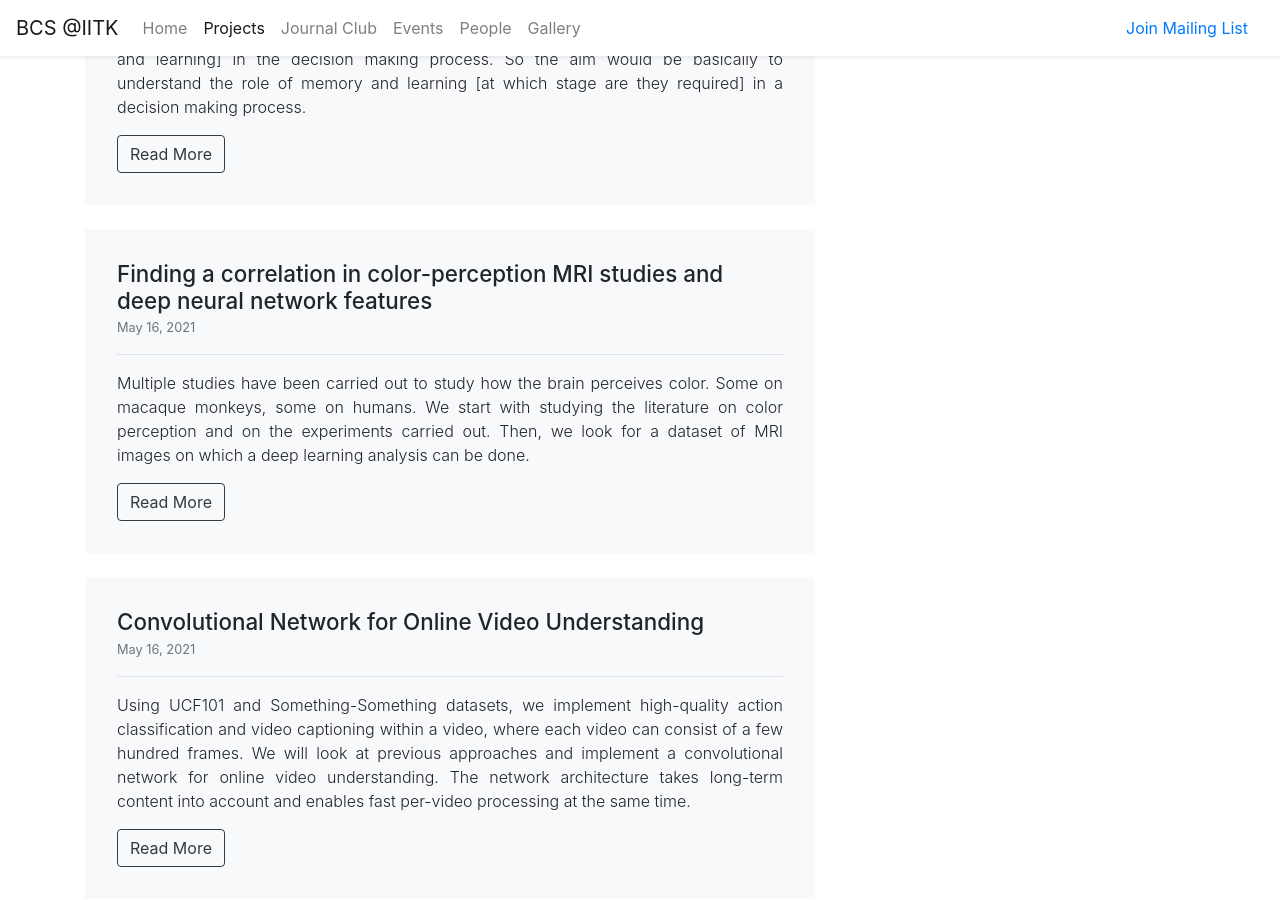
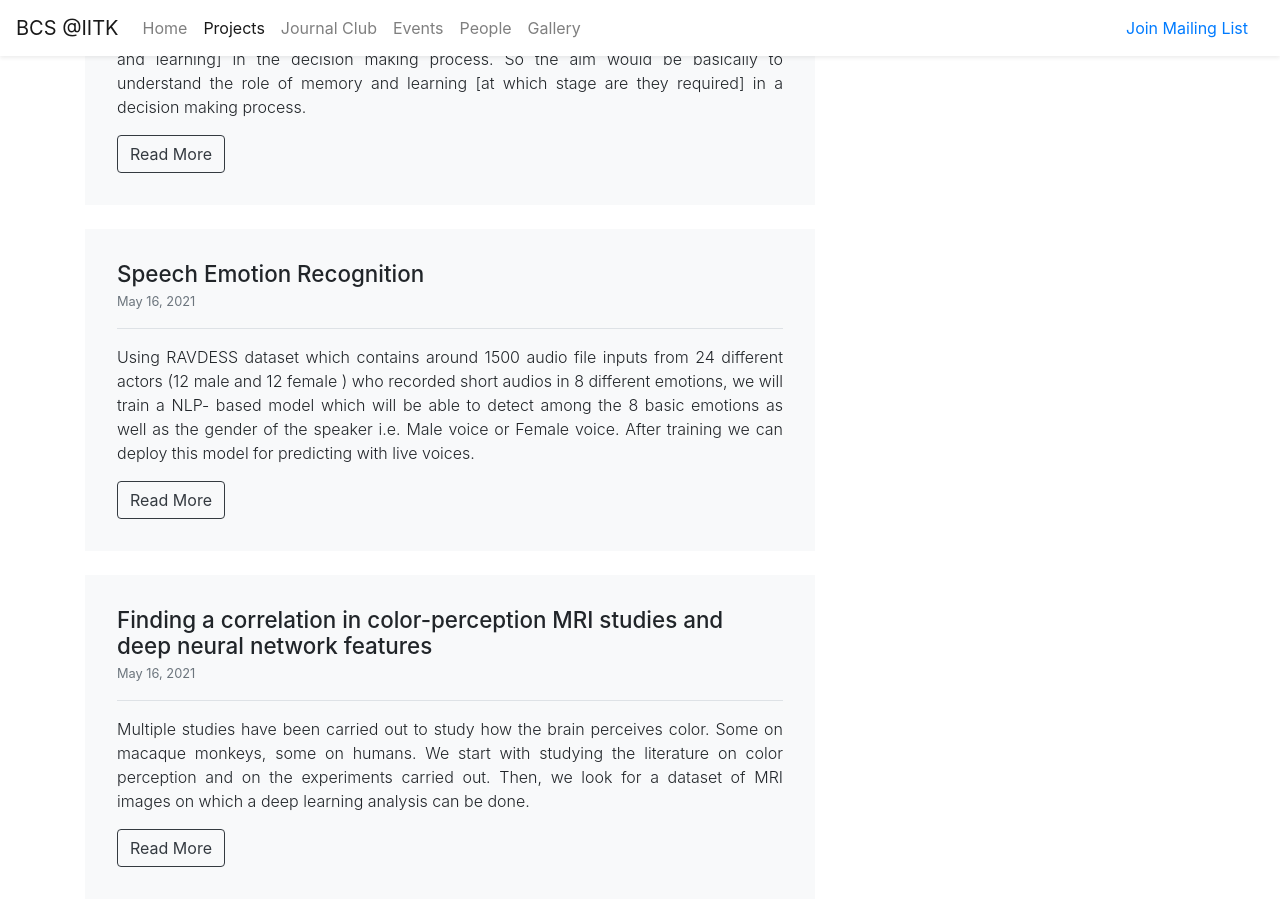
Before and after one commit to bcs-iitk/bcs-iitk.github.io, a Jekyll site: the page built from projects/completed.html, in a window 1280 px wide and 900 px high, scrolled down 946 px. Built offline with Jekyll 4.4.1, drawn with Linux system fonts in a browser that asks for light colours; nearby versions of some CDN libraries; some of the changed lines change nothing that is shown.

Commit message:
Update 2021-05-16-Speech-Emotion-Recognition.md

```diff
--- a/projects/_posts/2021-05-16-Speech-Emotion-Recognition.md
+++ b/projects/_posts/2021-05-16-Speech-Emotion-Recognition.md
@@ -1,18 +1,4 @@
 ---
-<<<<<<< HEAD
-layout: project-ongoing
-title: Speech Emotion Recognition
-abstract: Using RAVDESS dataset which contains  around 1500 audio file inputs from 24 different actors (12 male and 12 female ) who recorded short audios in 8 different emotions, we will train a NLP- based model which will be able to detect among the 8 basic emotions as well as the gender of the speaker i.e. Male voice or Female voice.  After training we can deploy this model for predicting with live voices.
-stat: ongoing
-mentor: Aditya Gupta, Arpit Verma
-
----
-Using RAVDESS dataset which contains  around 1500 audio file inputs from 24 different actors (12 male and 12 female ) who recorded short audios in 8 different emotions, we will train a NLP- based model which will be able to detect among the 8 basic emotions as well as the gender of the speaker i.e. Male voice or Female voice.  After training we can deploy this model for predicting with live voices.<br>
-
-Deliverables
-Mid-term:Learn the basics of Python, ML/DL, NLP,  librosa, sklearn, etc , Literature Review , analyzing the dataset and Feature extraction.
-End-term:Building and training the model on the training data, followed by testing on test data. And finally, testing the model on live audio input (unseen) and collecting the results.
-=======
 layout: project-completed
 title: Speech Emotion Recognition
 abstract: Using RAVDESS dataset which contains  around 1500 audio file inputs from 24 different actors (12 male and 12 female ) who recorded short audios in 8 different emotions, we will train a NLP- based model which will be able to detect among the 8 basic emotions as well as the gender of the speaker i.e. Male voice or Female voice.  After training we can deploy this model for predicting with live voices.
@@ -30,4 +16,3 @@
 
 {% pdf "/projects/posters/Speech_Emotion_Recognition_Poster.pdf" height=900px %}<br>
 **Documentation :** <a href="https://drive.google.com/file/d/1ZCdvIAxpSDWxYIj4Nytal9SstZU5m3az/view?usp=sharing" target="_blank">Link</a><br>
->>>>>>> 14b105f (spooderman'c changes)
```
